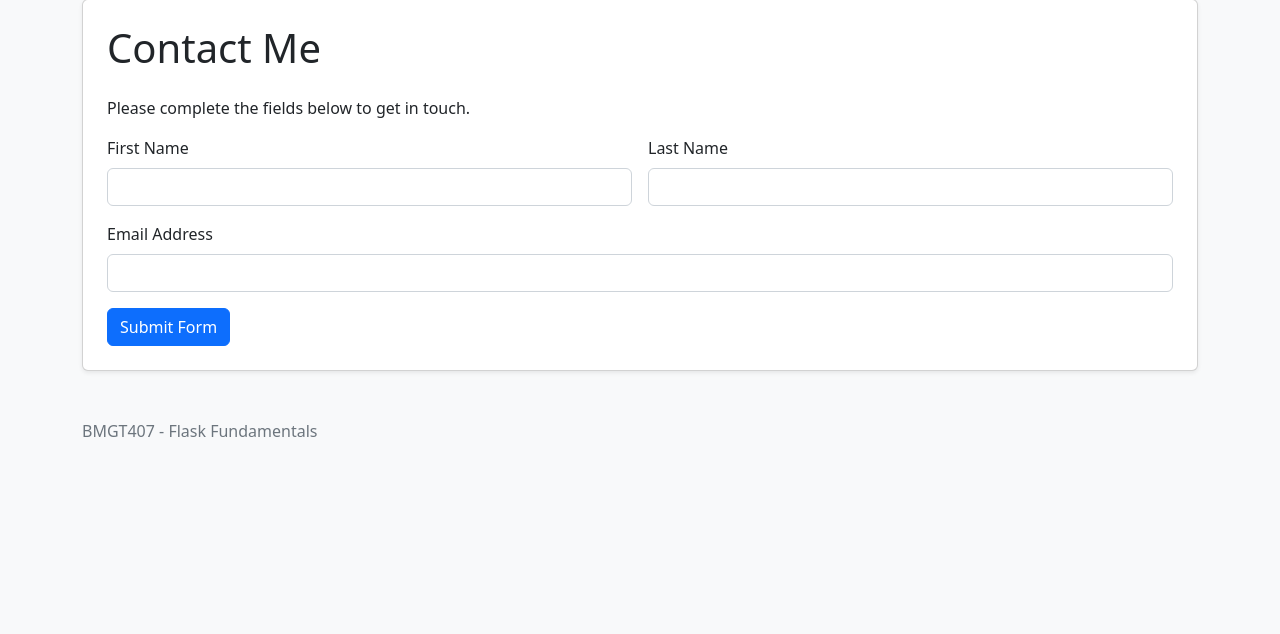
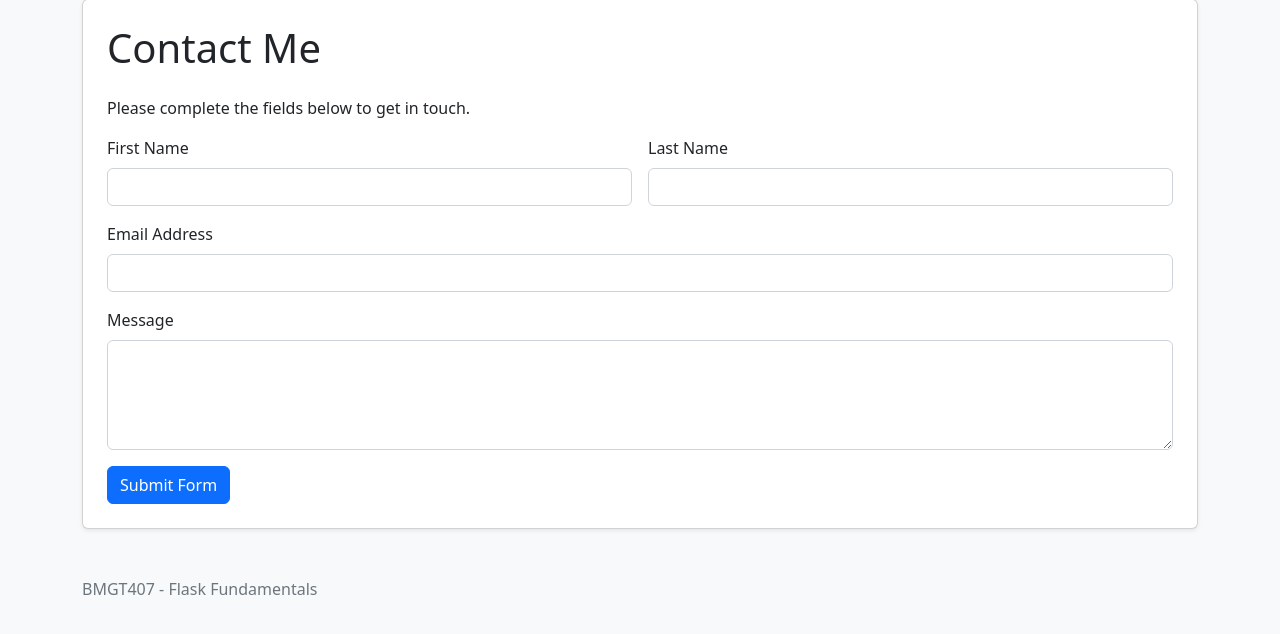
Before and after one commit to edavis05/helloWorld, a Flask app: page /contact in a window 1280 px wide. Shown: the part 110-744 px from the top of the page. Run offline with Flask 3, Linux system fonts and the light colour scheme.

Commit message:
Module 8 Assignment - correction made

```diff
--- a/templates/contact.html
+++ b/templates/contact.html
@@ -14,7 +14,7 @@
         <dd class="col-sm-9">{{ request.form.get('last_name','') }}</dd>
 
         <dt class="col-sm-3">Email Address</dt>
-        <dd class="col-sm-9">{{ request.form.get('email_address', '') }}</dd>
+        <dd class="col-sm-9">{{ request.form.get('email', '') }}</dd>
 
         <dt class="col-sm-3">Message</dt>
         <dd class="col-sm-9">{{ request.form.get('message','') }}</dd>
@@ -58,6 +58,17 @@
         </div>
 
         <div class="col-12">
+            <label for="message" class="form-label">Message</label>
+            <textarea
+                class="form-control"
+                id="message"
+                name="message"
+                rows="4"
+                required>
+            </textarea>
+        </div>
+
+        <div class="col-12">
             <button type="submit" class="btn btn-primary">
                 Submit Form
             </button>
```
